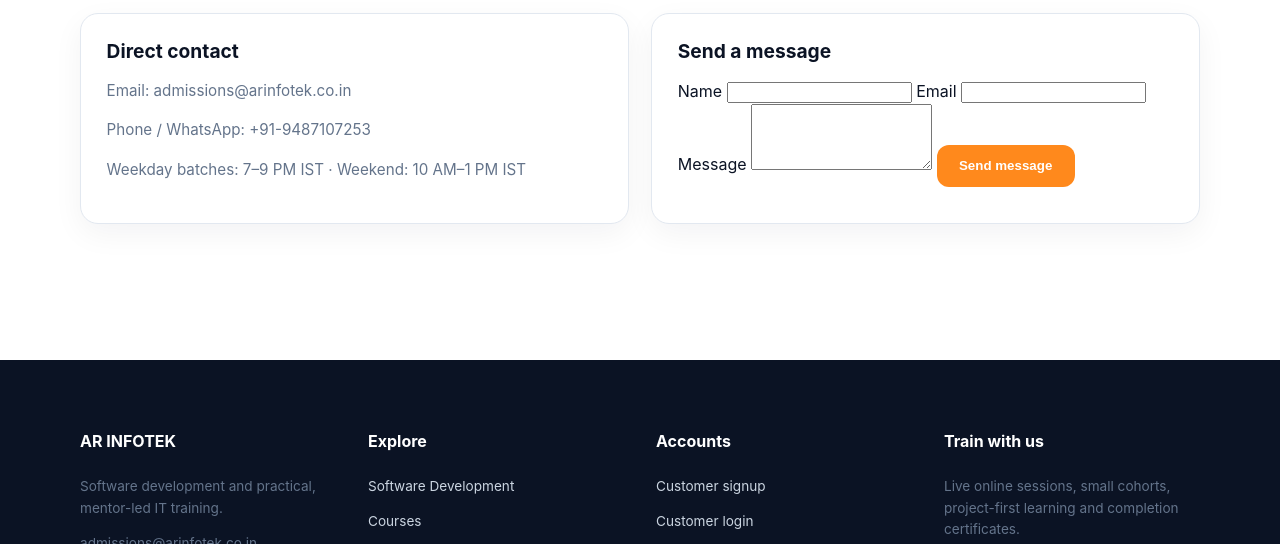
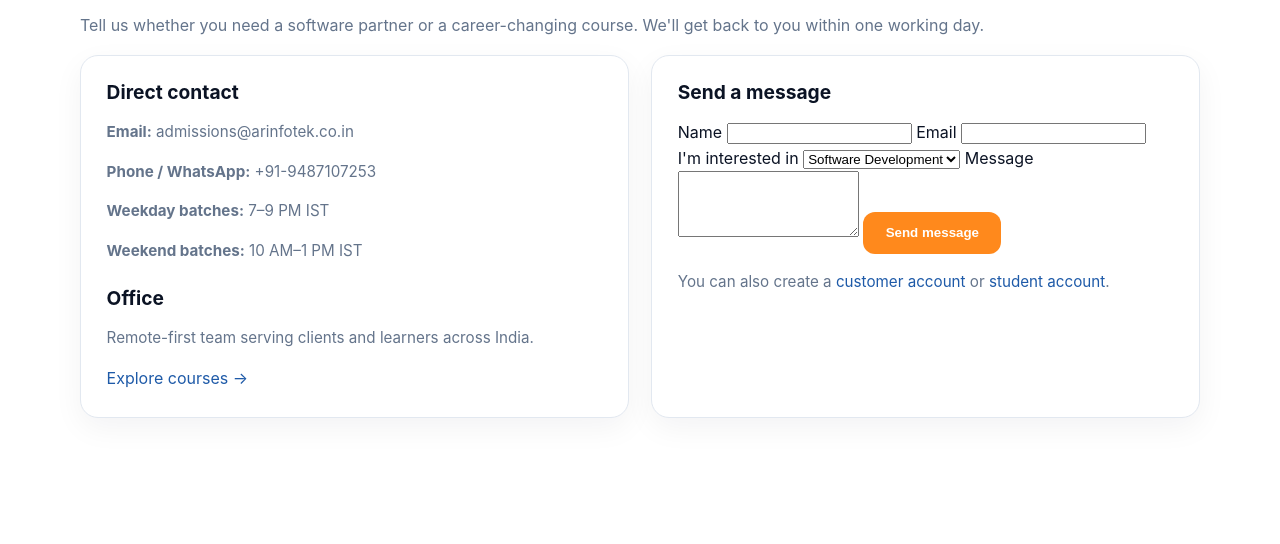
Before and after one commit to ranandraj/arinfotek-webapp-dev, an Astro site: page /arinfotek-webapp-dev/contact in a window 1280 px wide. Shown: the part 245-789 px from the top of the page. Built offline with nearby package versions, Linux system fonts and the light colour scheme; Astro itself is replaced by a stand-in of ours.

Commit message:
Content revamp: src/pages/contact.astro

```diff
--- a/src/pages/contact.astro
+++ b/src/pages/contact.astro
@@ -1,17 +1,23 @@
 ---
 import BaseLayout from '../layouts/BaseLayout.astro';
+const base = import.meta.env.BASE_URL;
 ---
 <BaseLayout title="Contact | AR INFOTEK" description="Talk to the AR INFOTEK team about software projects or IT training.">
   <section class="section">
     <div class="container">
       <span class="eyebrow">Talk to us</span>
       <h1>Let's discuss your goal</h1>
+      <p>Tell us whether you need a software partner or a career-changing course. We'll get back to you within one working day.</p>
       <div class="grid two">
         <div class="card">
           <h3>Direct contact</h3>
-          <p>Email: admissions@arinfotek.co.in</p>
-          <p>Phone / WhatsApp: +91-9487107253</p>
-          <p>Weekday batches: 7–9 PM IST · Weekend: 10 AM–1 PM IST</p>
+          <p><strong>Email:</strong> admissions@arinfotek.co.in</p>
+          <p><strong>Phone / WhatsApp:</strong> +91-9487107253</p>
+          <p><strong>Weekday batches:</strong> 7–9 PM IST</p>
+          <p><strong>Weekend batches:</strong> 10 AM–1 PM IST</p>
+          <h3 style="margin-top:1.5rem">Office</h3>
+          <p>Remote-first team serving clients and learners across India.</p>
+          <a href={`${base}courses/`}>Explore courses →</a>
         </div>
         <div class="card">
           <h3>Send a message</h3>
@@ -20,10 +26,18 @@ import BaseLayout from '../layouts/BaseLayout.astro';
             <input id="name" name="name" required />
             <label for="email">Email</label>
             <input id="email" name="email" type="email" required />
+            <label for="topic">I'm interested in</label>
+            <select id="topic" name="topic">
+              <option>Software Development</option>
+              <option>IT Training</option>
+              <option>Internship</option>
+              <option>Other</option>
+            </select>
             <label for="message">Message</label>
             <textarea id="message" name="message" rows="4"></textarea>
             <button class="btn" type="submit">Send message</button>
           </form>
+          <p class="small" style="margin-top:1rem">You can also create a <a href={`${base}signup/customer/`}>customer account</a> or <a href={`${base}signup/student/`}>student account</a>.</p>
         </div>
       </div>
     </div>
```
